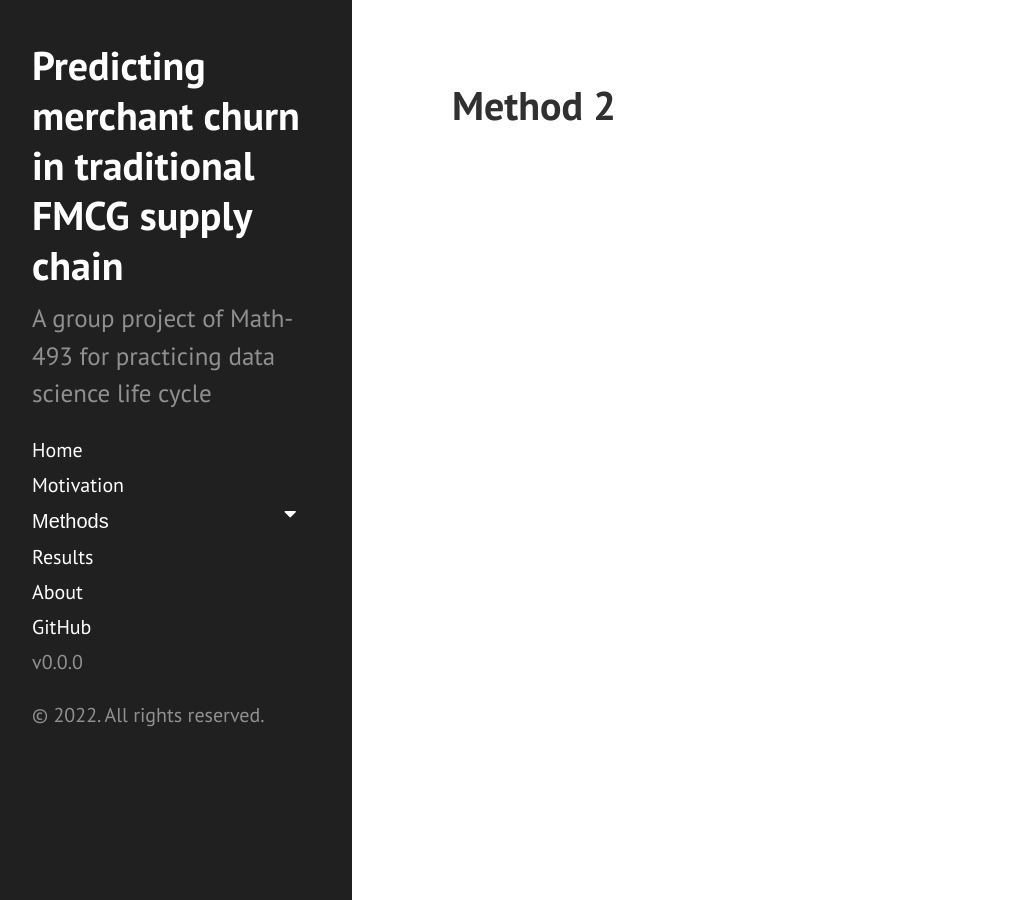
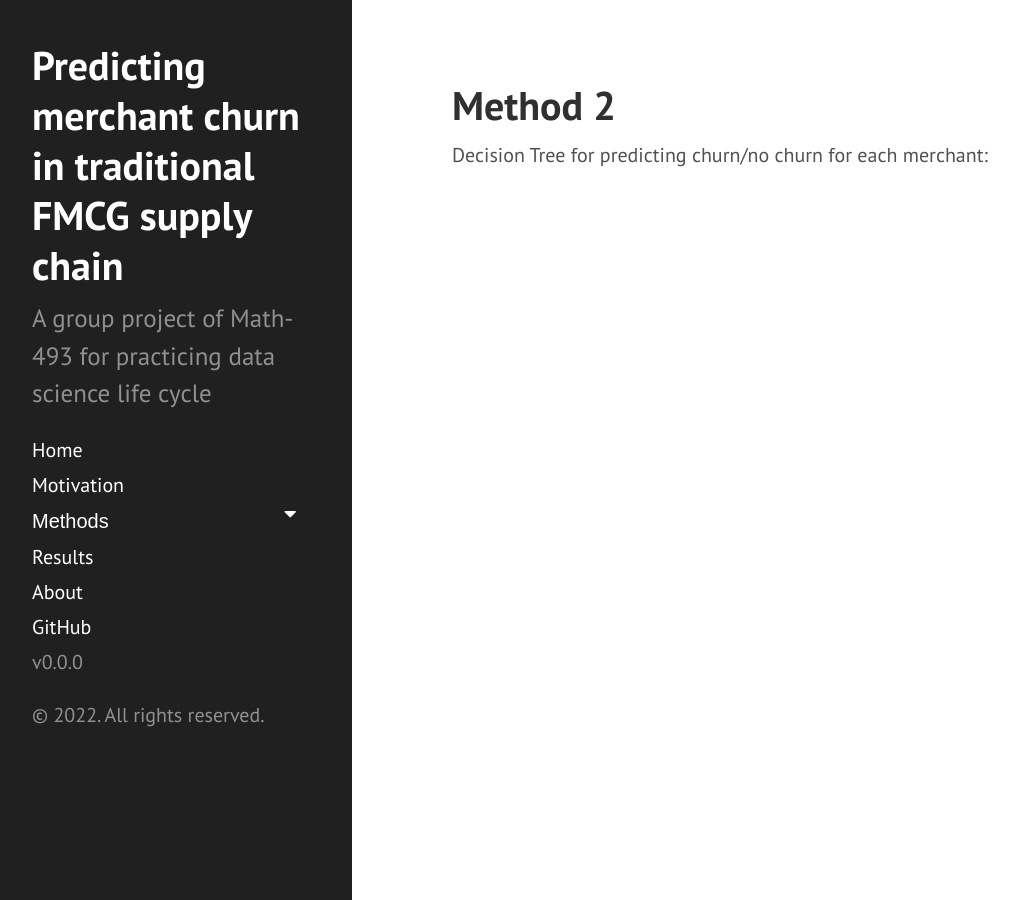
Before and after one commit to yingli/math493-fall2022, a Jekyll site: the page built from method2.md, in a window 1280 px wide. Shown: the whole page, without its empty margins (8-1027 px from the left). Built offline with Jekyll 4.4.1, drawn with Linux system fonts in a browser that asks for light colours.

Commit message:
Update method2.md

```diff
--- a/method2.md
+++ b/method2.md
@@ -2,3 +2,4 @@
 layout: page
 title: Method 2
 ---
+Decision Tree for predicting churn/no churn for each merchant:
```
